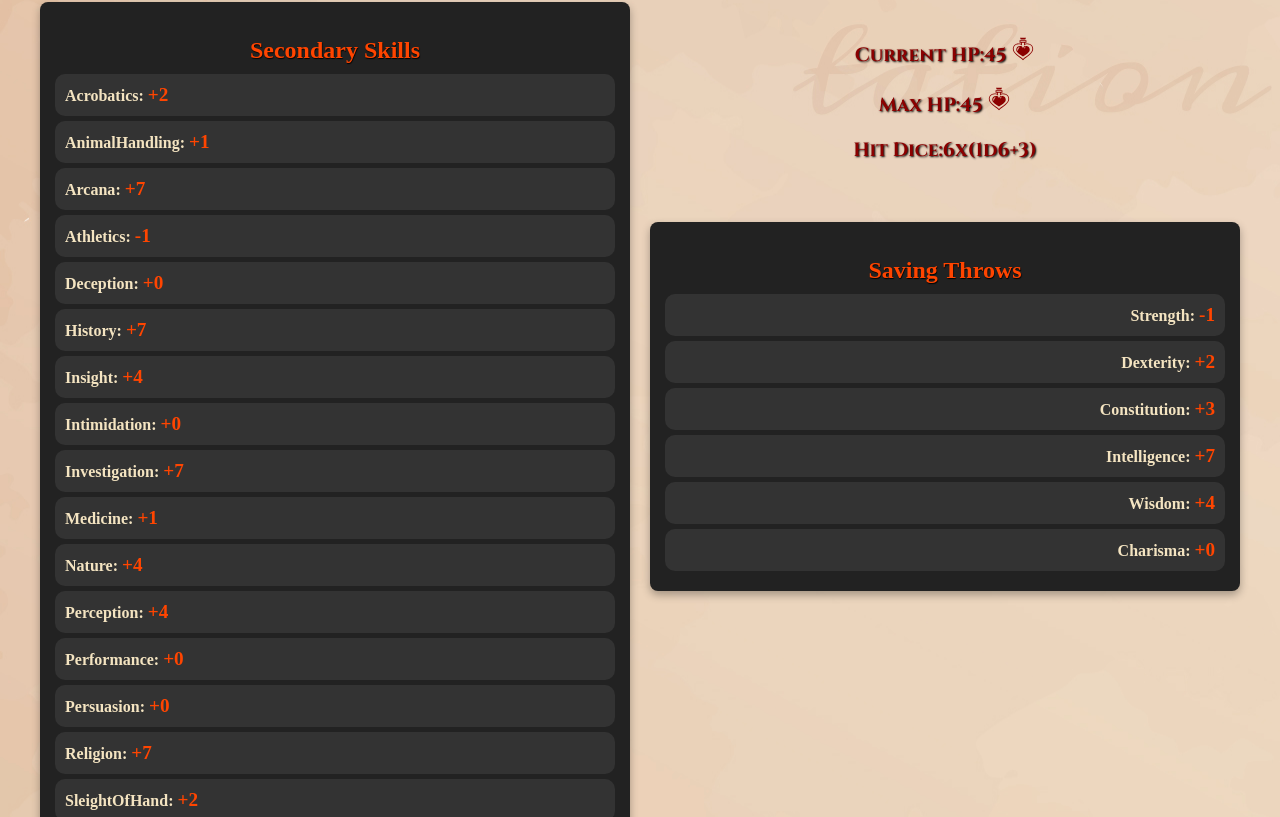
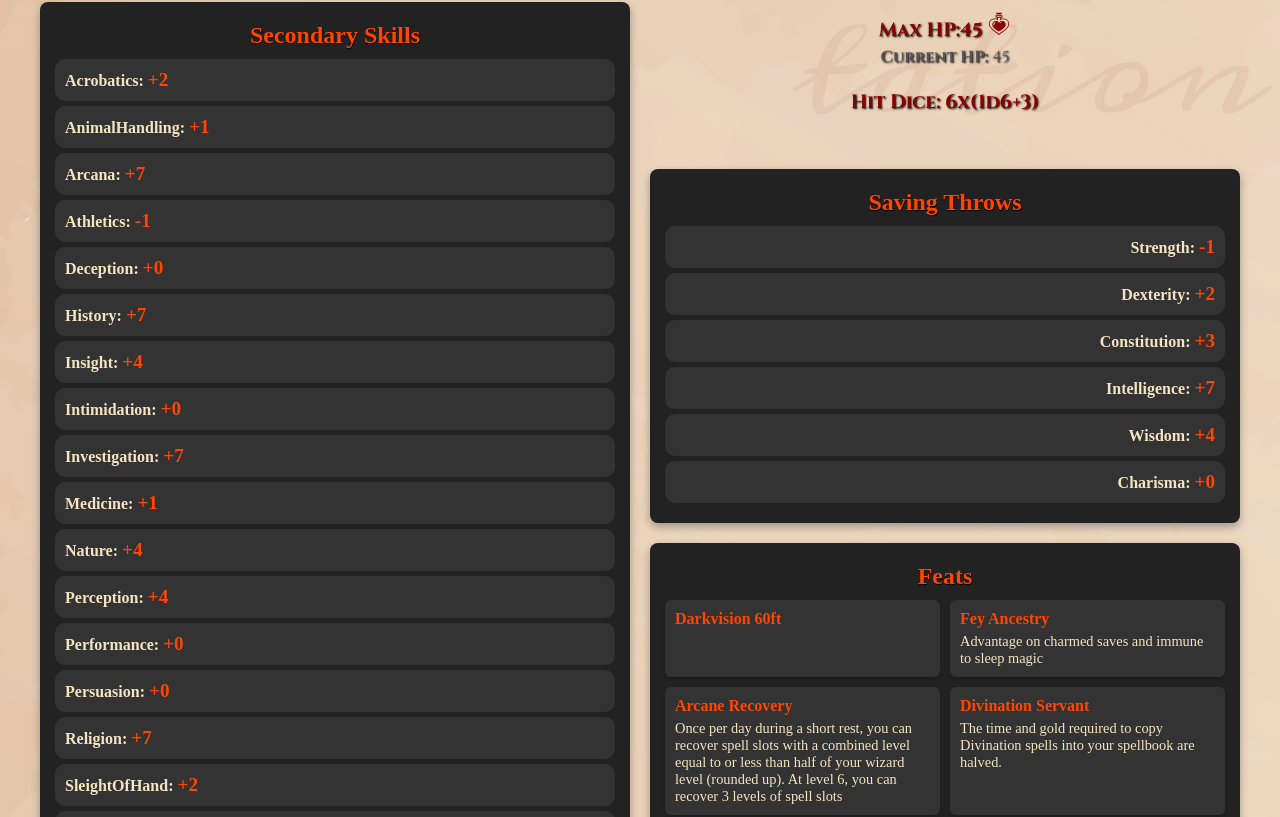
Before and after one commit to frodkata/character-sheet, a React (Create React App) app: page / in a window 1280 px wide. Shown: the part 563-1380 px from the top of the page. Built offline with nearby package versions, Linux system fonts and the light colour scheme.

Commit message:
Add Feats component and update styles for character sheet components

```diff
--- /dev/null
+++ b/src/components/characterSheet/Feats.tsx
@@ -0,0 +1,70 @@
+import React from "react";
+import { Feat } from "../../models/Feats/Feat";
+
+interface FeatsProps {
+	feats: Feat[];
+}
+
+const styles: { [key: string]: React.CSSProperties } = {
+	section: {
+		backgroundColor: "#222222",
+		paddingRight: "15px",
+		paddingLeft: "15px",
+		paddingBottom: "15px",
+		boxShadow: "0 4px 8px rgba(0, 0, 0, 0.3)",
+		borderRadius: "8px",
+		textAlign: "center",
+	},
+	heading: {
+		color: "#FF4500",
+		fontSize: "1.5rem",
+		fontWeight: "bold",
+		marginBottom: "10px",
+		textShadow: "0.5px 0.5px 1px #000",
+	},
+	list: {
+		listStyleType: "none",
+		padding: 0,
+		margin: 0,
+		display: "grid",
+		gridTemplateColumns: "repeat(auto-fit, minmax(200px, 1fr))",
+		gap: "10px",
+	},
+	listItem: {
+		backgroundColor: "#333333",
+		color: "#f4e4c1",
+		padding: "10px",
+		borderRadius: "6px",
+		boxShadow: "0 2px 4px rgba(0, 0, 0, 0.2)",
+		textAlign: "left",
+	},
+	featName: {
+		fontWeight: "bold",
+		color: "#FF4500",
+		marginBottom: "5px",
+	},
+	featDescription: {
+		fontSize: "0.9rem",
+		color: "#f4e4c1",
+	},
+};
+
+const Feats: React.FC<FeatsProps> = ({ feats }) => {
+	return (
+		<section style={styles.section}>
+			<h2 style={styles.heading}>Feats</h2>
+			<ul style={styles.list}>
+				{feats.map((feat, index) => (
+					<li key={index} style={styles.listItem}>
+						<div style={styles.featName}>{feat.name}</div>
+						{feat.description && (
+							<div style={styles.featDescription}>{feat.description}</div>
+						)}
+					</li>
+				))}
+			</ul>
+		</section>
+	);
+};
+
+export default Feats;
--- a/src/components/characterSheet/HitPoints.tsx
+++ b/src/components/characterSheet/HitPoints.tsx
@@ -8,7 +8,7 @@ interface HitPointsProps {
 
 const styles: { [key: string]: React.CSSProperties } = {
 	section: {
-		padding: "15px",
+		padding: "10px",
 		marginBottom: "5px",
 		textAlign: "center",
 		color: "#8b0000",
@@ -23,26 +23,27 @@ const styles: { [key: string]: React.CSSProperties } = {
 		fontSize: "1.2rem",
 		fontFamily: "'Cinzel', serif", // Fantasy-style font
 	},
+	currentHp: {
+		color: "#555", // Darker font color
+		fontSize: "1rem", // Smaller font size
+		fontWeight: "normal",
+	},
 };
 
 const HitPoints: React.FC<HitPointsProps> = ({ hitPoints }) => {
 	return (
 		<section style={styles.section}>
+			<strong>Max HP:</strong>
+			<span style={styles.statValue}>
+				{hitPoints.maxHitPoints} <HealthPotionIcon fill="#8b0000" />
+			</span>
+			<br />
+			<span style={styles.currentHp}>
+				<strong>Current HP:</strong> {hitPoints.currentHitPoints}
+			</span>
 			<p>
-				<strong>Current HP:</strong>
-				<span style={styles.statValue}>
-					{hitPoints.currentHitPoints} <HealthPotionIcon fill="#8b0000" />
-				</span>
-			</p>
-			<p>
-				<strong>Max HP:</strong>
-				<span style={styles.statValue}>
-					{hitPoints.maxHitPoints} <HealthPotionIcon fill="#8b0000" />{" "}
-				</span>
-			</p>
-			<p>
-				<strong>Hit Dice:</strong>
-				<span style={styles.statValue}>{hitPoints.hitDice}</span>
+				<strong>Hit Dice: </strong>
+				<span style={styles.statValue}> {hitPoints.hitDice}</span>
 			</p>
 		</section>
 	);
--- a/src/components/characterSheet/SavingThrows.tsx
+++ b/src/components/characterSheet/SavingThrows.tsx
@@ -7,7 +7,9 @@ interface SavingThrowsProps {
 
 const styles: { [key: string]: React.CSSProperties } = {
 	section: {
-		padding: "15px",
+		paddingRight: "15px",
+		paddingLeft: "15px",
+		paddingBottom: "15px",
 		boxShadow: "0 4px 8px rgba(0, 0, 0, 0.3)",
 		borderRadius: "8px",
 		textAlign: "right",
--- a/src/components/characterSheet/SecondarySkills.tsx
+++ b/src/components/characterSheet/SecondarySkills.tsx
@@ -8,7 +8,9 @@ interface SecondarySkillsProps {
 const styles: { [key: string]: React.CSSProperties } = {
 	section: {
 		backgroundColor: "#222222",
-		padding: "15px",
+		paddingRight: "15px",
+		paddingLeft: "15px",
+		paddingBottom: "15px",
 		boxShadow: "0 4px 8px rgba(0, 0, 0, 0.3)",
 		borderRadius: "8px",
 	},
--- a/src/global.css
+++ b/src/global.css
@@ -3,5 +3,4 @@
 html, body {
     padding: 0;
     margin: 0;
-
 }
--- a/src/pages/CharacterPage.tsx
+++ b/src/pages/CharacterPage.tsx
@@ -9,6 +9,7 @@ import SecondarySkills from "../components/characterSheet/SecondarySkills";
 import Proficiencies from "../components/characterSheet/Proficiencies";
 import CharacterTitle from "../components/characterSheet/CharacterTitle";
 import backgroundImage from "../assets/papyrus.jpg";
+import Feats from "../components/characterSheet/Feats";
 
 const styles: { [key: string]: React.CSSProperties } = {
 	container: {
@@ -60,6 +61,7 @@ const CharacterPage: React.FC = () => {
 		secondarySkills,
 		proficiencies,
 		characterAtributes,
+		feats,
 	} = CharacterSheet;
 
 	return (
@@ -80,6 +82,7 @@ const CharacterPage: React.FC = () => {
 				<div style={styles.rightColumn}>
 					<HitPoints hitPoints={hitPoints} />
 					<SavingThrows throws={savingThrows} />
+					<Feats feats={feats} />
 				</div>
 				<div style={styles.proficiencies}>
 					<Proficiencies proficiencies={proficiencies} />
```
